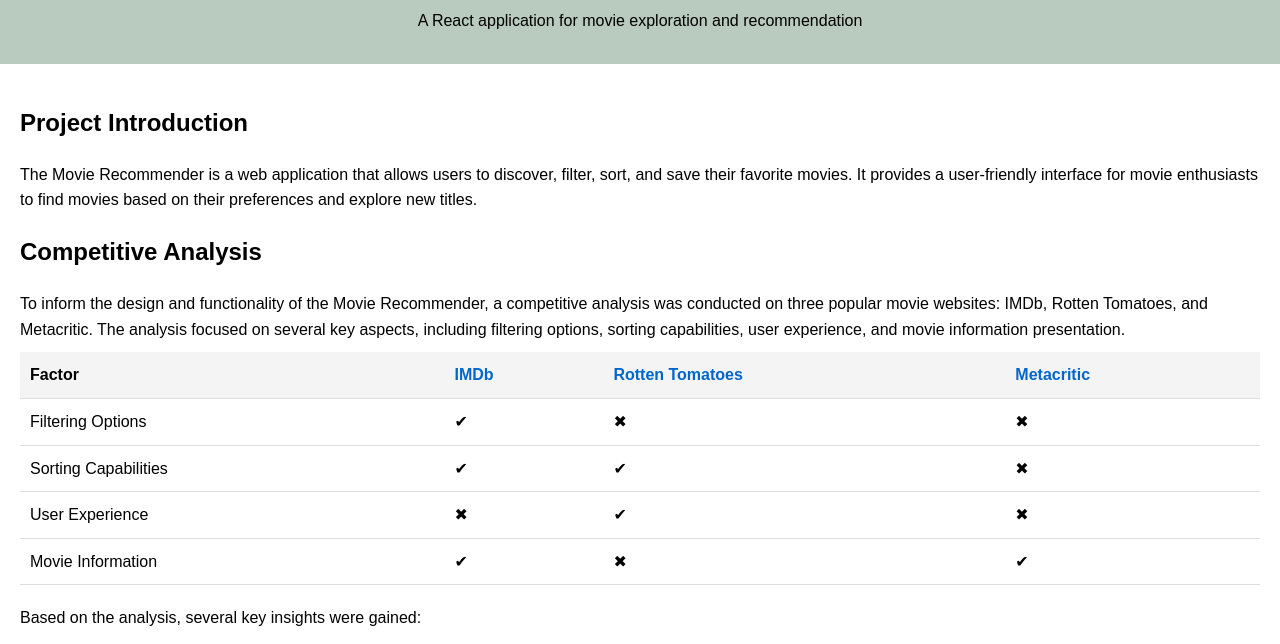
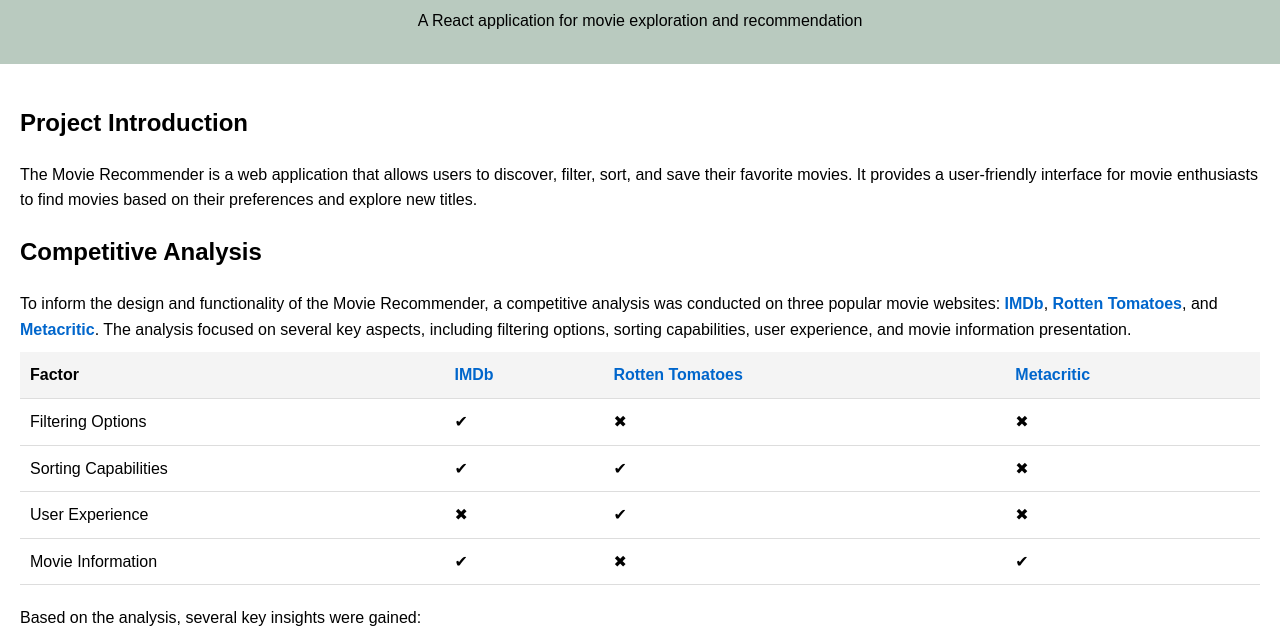
Before and after one commit to yangxiaoxi65/Development, a plain HTML site: page index.html in a window 1280 px wide. Shown: the part 106-750 px from the top of the page. Drawn offline with Linux system fonts and the light colour scheme.

Commit message:
finished

```diff
--- a/index.html
+++ b/index.html
@@ -20,7 +20,7 @@
 
     <section id="competitive-analysis">
       <h2>Competitive Analysis</h2>
-      <p>To inform the design and functionality of the Movie Recommender, a competitive analysis was conducted on three popular movie websites: IMDb, Rotten Tomatoes, and Metacritic. The analysis focused on several key aspects, including filtering options, sorting capabilities, user experience, and movie information presentation.</p>
+      <p>To inform the design and functionality of the Movie Recommender, a competitive analysis was conducted on three popular movie websites: <a href="https://www.imdb.com/" target="_blank">IMDb</a>, <a href="https://www.rottentomatoes.com/" target="_blank">Rotten Tomatoes</a>, and <a href="https://www.metacritic.com/" target="_blank">Metacritic</a>. The analysis focused on several key aspects, including filtering options, sorting capabilities, user experience, and movie information presentation.</p>
 
       <table>
         <thead>
```
